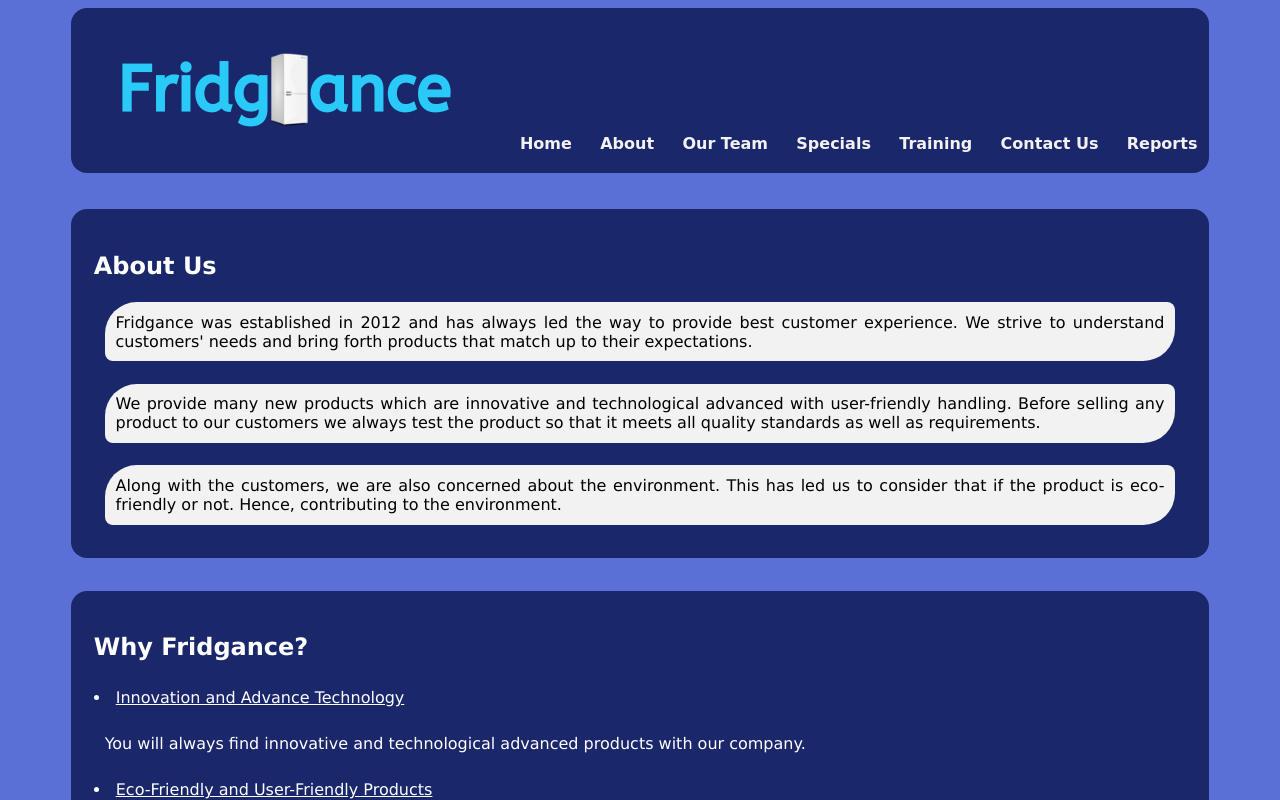
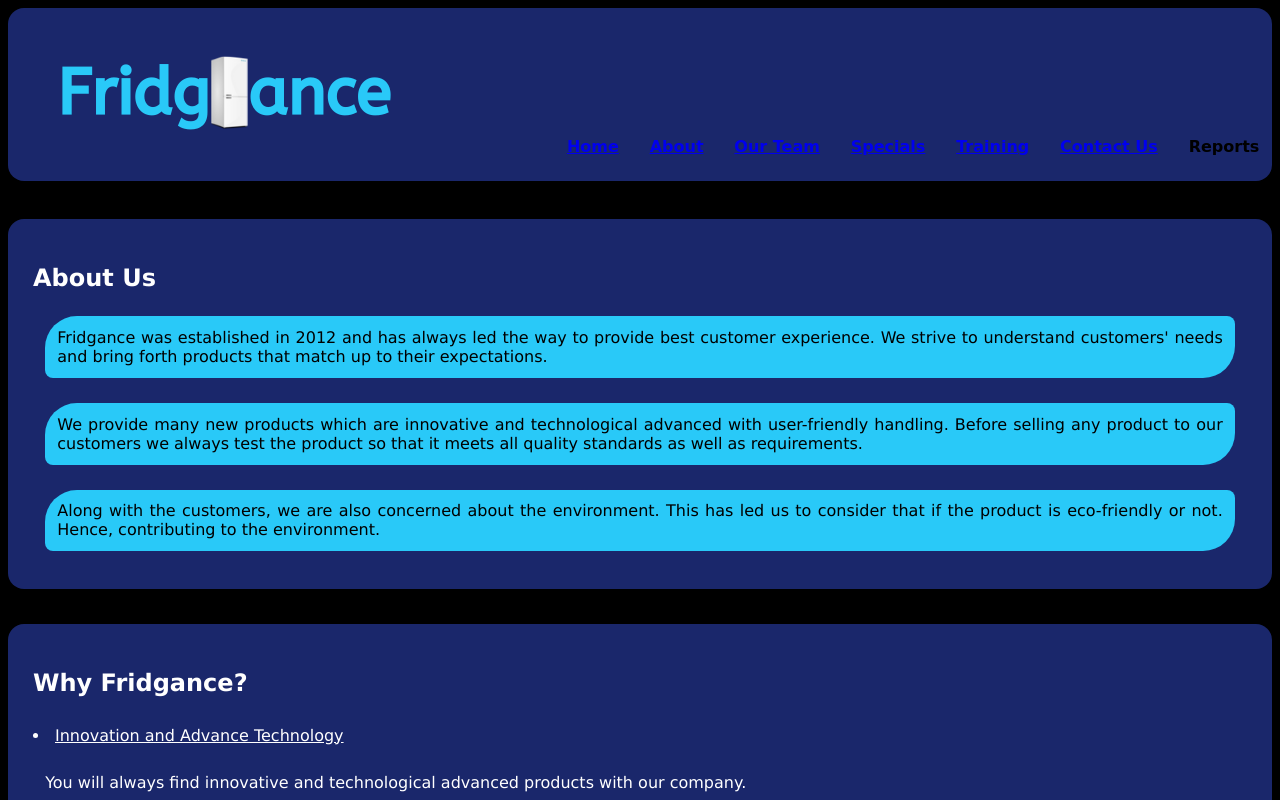
Before and after one commit to vid9sharma/Fridgance, a plain HTML site: page about.html in a window 1280 px wide. Shown: the top 800 px of the page. Drawn offline with Linux system fonts and the light colour scheme.

Commit message:
Add files via upload

```diff
--- /dev/null
+++ b/css/products.css
@@ -0,0 +1,109 @@
+/* Styles for table elements */
+table {
+    border: 0.1em solid #000000;
+    border-collapse: collapse;
+    margin-left: auto;
+    margin-right: auto;
+    width: 100%;
+}
+
+/* Style specifies border and padding for th and td elements */
+th, td {
+    border: 0.1em solid #000000;
+    padding: 0.5em;
+}
+
+tr:nth-child(even) {
+    background-color: #e6f7ff;
+    color: #000000;
+}
+
+tr:nth-child(odd) {
+    background-color: #FFFFFF;
+    color: #000000;
+}
+
+tr:hover {
+    background-color: #1A276B;
+    color: #FFFFFF;
+}
+
+/* Style for th element */
+th {
+    background-color: #1e2d7b;
+    color: #FFFFFF;
+}
+
+/* Style for caption elemene */
+caption {
+    font-size: 1.5em;
+    font-weight: bold;
+    padding-bottom: 0.5em;
+    color: #FFFFFF;
+}
+
+/* Style for div element with class memeber */
+.mobile, .desktop {
+    background-color: transparent;
+    color: #FFFFFF;
+    clear: left;
+}
+
+.hidden{
+    display:none;
+}
+
+/* Style hides the mobile class */
+/* .tabletDisplay {
+    display: none;
+} */
+
+/* Media query for tablet viewport targets screen size with a minimum width of 660px. */
+@media only screen and (min-width: 481px) {
+
+    /* Style hides the desktop class */
+    .desktop {
+        display: inline-block;
+    }
+
+    /* Style hides the mobile class */
+    .mobile {
+        display: none;
+    }
+
+    /* Style hides the mobile class */
+    .tabletDisplay {
+        display: none;
+    }
+}
+
+/* Media query for desktop viewport targets screen size with a minimum width of 796px. */
+@media only screen and (min-width: 796px) {
+
+    /* Style for figure element */
+    figure {
+        display: flex;
+    }
+
+    /* Style for article element */
+    article {
+        display: inline-table;
+        padding: 1%;
+        max-width: 30%;
+    }
+
+    /* Style hides the tablet class */
+    .tablet {
+        display: inline-block;
+    }
+
+    /* Style hides the desktop class */
+    .desktop {
+        display: inline-block;
+    }
+
+    /* Style hides the mobile class */
+    .tabletDisplay {
+        display: table-cell;
+    }
+}
--- /dev/null
+++ b/css/specials.css
@@ -0,0 +1,33 @@
+#imageList img {
+    max-width: 8%;
+}
+
+h2, h4, ul, p {
+	margin: 0;
+	padding: 0;
+}
+
+h1 {
+	padding-bottom: 1em;
+}
+
+h2 {
+	padding-bottom: .25em;
+}
+
+h4 {
+    padding: .5em 0 .25em;
+}
+
+#imageList li {
+	padding-right: 10px;
+	display: inline;
+}
+
+a {
+    position: relative;
+}
+
+ul {
+    overflow: hidden;
+}
--- /dev/null
+++ b/css/styleGuide.css
@@ -0,0 +1,49 @@
+/* https://coolors.co/000000-1a276b-59a5d8-84d2f6-d9f1fc */
+body {
+    background-color: #000000;
+}
+
+header {
+    background-color: #1a276b;
+}
+
+nav {
+    font-family: cursive;
+    font-weight: bold;
+    font-size: 1em;
+    text-align: center;
+    color: #d9f1fc;
+}
+
+main {
+    background-color: #1a276b;
+    padding-top: 2%;
+    padding-bottom: 2%;
+}
+
+section {
+    margin-bottom: 2.5%;
+    font-size: 1em;
+    font-family: Verdana, Geneva, Tahoma, sans-serif;
+    text-align: justify;
+    padding-top: 1%;
+    padding-bottom: 1%;
+    color: #d9f1fc;
+    overflow: auto;
+}
+
+section > h3 {
+    margin-left: 1%;
+}
+
+section div {
+    background-color: #59a5d8;
+    color: #151551;
+    padding: 1%;
+}
+
+section div p {
+    color: #000000;
+    font-size: 0.7em;
+    margin-top: -1.5em;
+}
--- a/css/styles.css
+++ b/css/styles.css
@@ -1,11 +1,11 @@
 /* Style for body specifies a background color */
 body {
-    background-color: #5b70d7;
+    background-color: #000000;
 }
 
 /* Style for container centers the page and sets the element width  */
 #container {
-    width: 90%;
+    width: 100%;
     margin-left: auto;
     margin-right: auto;
 }
@@ -42,21 +42,9 @@ nav ul {
 /* Style for nav li specifies the display and padding for list items within the navigation */
 nav li {
     padding: 0.4%;
-    background-color: #1A276B;
     border-radius: 2em;
-    list-style-type: none;
     margin: 0.3%;
     padding: 0.4%;
-}
-
-/* Style changes navigation link text color and removes the underline */
-nav li a {
-    text-decoration: none;
-    color: #F2F2F2;
-}
-
-nav li a:hover {
-    opacity: 0.5;
 }
 
 /* Style for main element */
@@ -86,7 +74,7 @@ section {
 
 /* Style for div element in the section element */
 section div {
-    background-color:#F2F2F2;
+    background-color:#29C9F8;
     margin: 2%;
     color: #000000;
     border-radius: 2em 0.5em 2em 0.5em;
@@ -200,6 +188,10 @@ marquee img {
     display: none;
 }
 
+a {
+    cursor: pointer !important;
+}
+
 /* Media query for tablet viewport targets screen size with a minimum width of 660px. */
 @media only screen and (min-width: 481px) {
     nav li {
@@ -224,6 +216,7 @@ marquee img {
 
     .underline {
         text-decoration: underline;
+        cursor: pointer;
     }
 }
 
--- a/css/team.css
+++ b/css/team.css
@@ -29,6 +29,11 @@ h5 {
 /* Style hides the tablet class */
 .tablet {
     display: none;
+}
+
+.newCSS {
+    color: #000000;
+    background-color: #29C9F8;
 }
 
 /* Media query for tablet viewport targets screen size with a minimum width of 660px. */
```
Also changed, not shown: css/contact.css (+12 -3 lines), css/search.css (added, +48 -0 lines).
